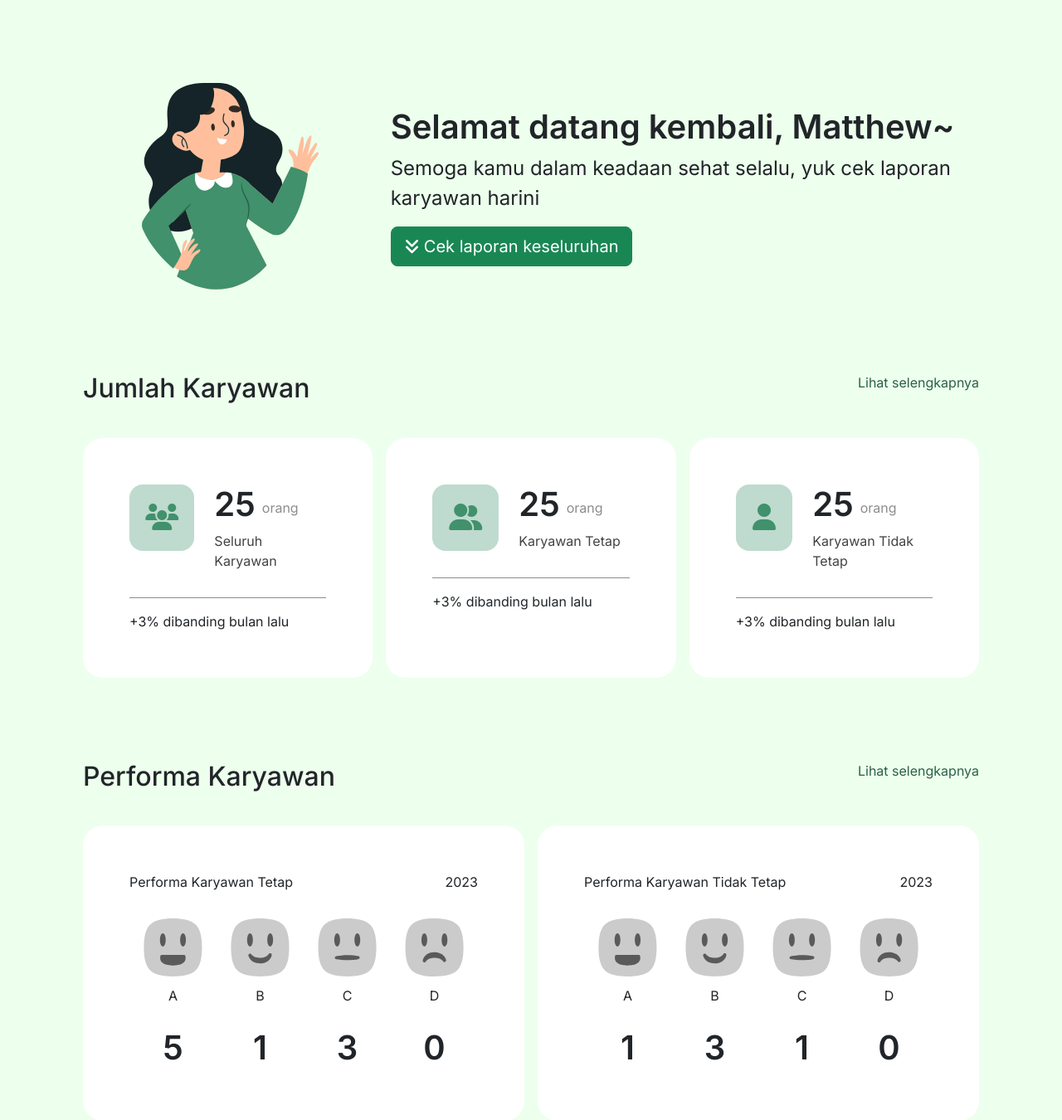
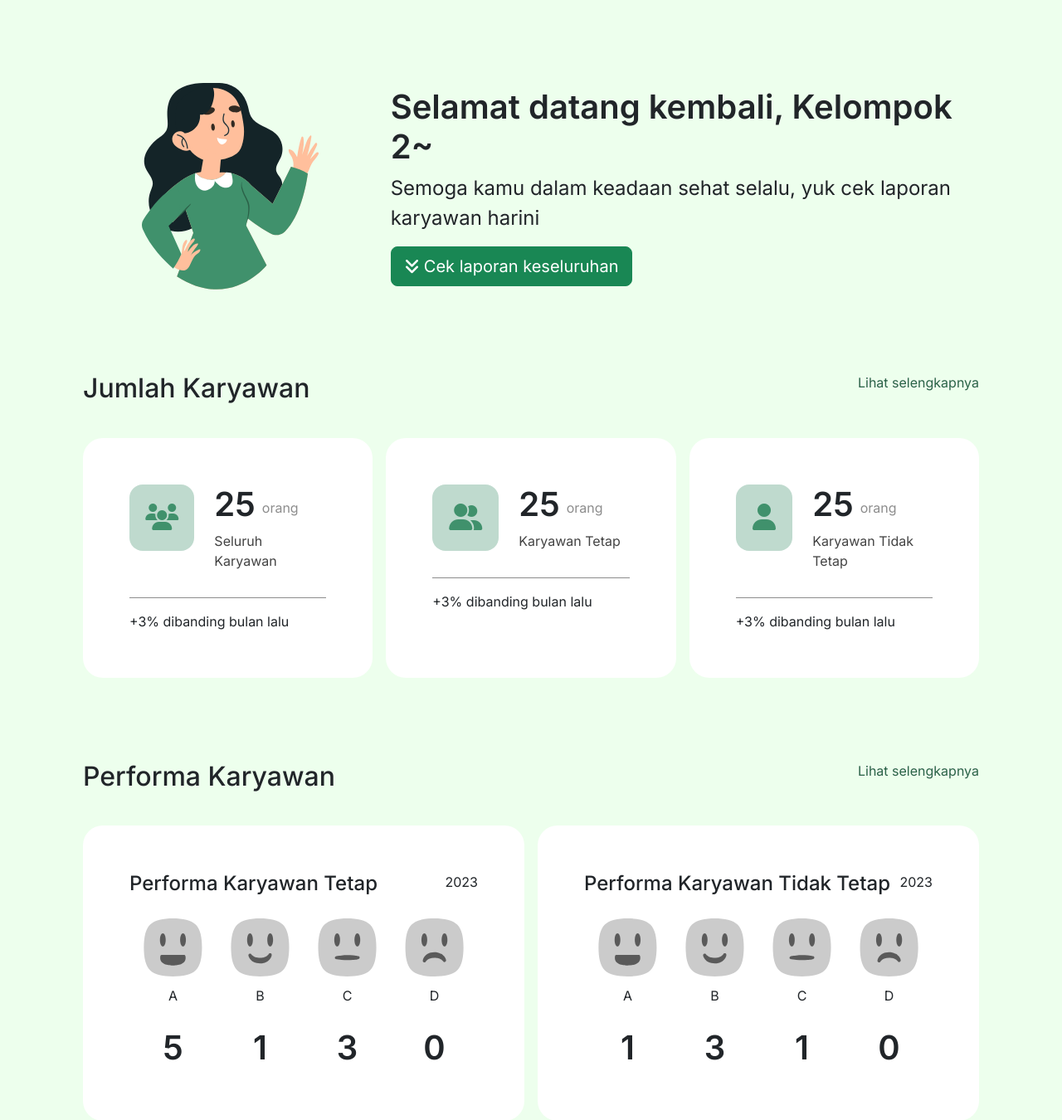
Before and after one commit to Rinkuu253/praktek-web-uts, a PHP site: page / in a window 1280 px wide. Shown: the part 80-1430 px from the top of the page at 83% size. Run offline with PHP 8.4, Linux system fonts and the light colour scheme; data comes from the database, SQL or seed files in the repository; some libraries are stand-ins or nearby versions.

Commit message:
fix text size index + performance ilangin search

```diff
--- a/index.php
+++ b/index.php
@@ -55,7 +55,7 @@ include "sqlConnect.php"
     <div class="welcome">
       <img src="images/mascot.svg">
       <div class="text">
-        <h1>Selamat datang kembali, Matthew~</h1>
+        <h1>Selamat datang kembali, Kelompok 2~</h1>
         <p>Semoga kamu dalam keadaan sehat selalu, yuk cek laporan karyawan harini</p>
         <button type="button" class="btn btn-success btn-lg"><i class="fa-solid fa-angles-down"></i> Cek laporan keseluruhan</button>
       </div>
@@ -132,7 +132,7 @@ include "sqlConnect.php"
         <div class="card">
           <div class="card-body">
             <div class="desc">
-              <p>Performa Karyawan Tetap</p>
+              <h4>Performa Karyawan Tetap</h4>
               <p>2023</p>
             </div>
 
@@ -179,7 +179,7 @@ include "sqlConnect.php"
         <div class="card">
           <div class="card-body">
             <div class="desc">
-              <p>Performa Karyawan Tidak Tetap</p>
+              <h4>Performa Karyawan Tidak Tetap</h4>
               <p>2023</p>
             </div>
 
--- a/performance.php
+++ b/performance.php
@@ -93,9 +93,6 @@ include "sqlConnect.php"
                             </div>
                         </div>
                         <div class="col-12 col-lg-6 d-flex justify-content-end">
-                            <div class="col-12 col-xl-8 col-lg-6 col-sm-12 btn-top">
-                                <input type="text" class="form-control" placeholder="Cari karyawan..." />
-                            </div>
                             <div class="col-12 col-xl-4 col-lg-6 col-sm-12 btn-top">
                                 <a href="tambah-performance.php" class="btn btn-primary" style="background-color:white;color:black;border:1;border-color:#40916C;width:100%">
                                     + Tambah Data
```
Lines whose indentation alone changed are shown as unchanged.
